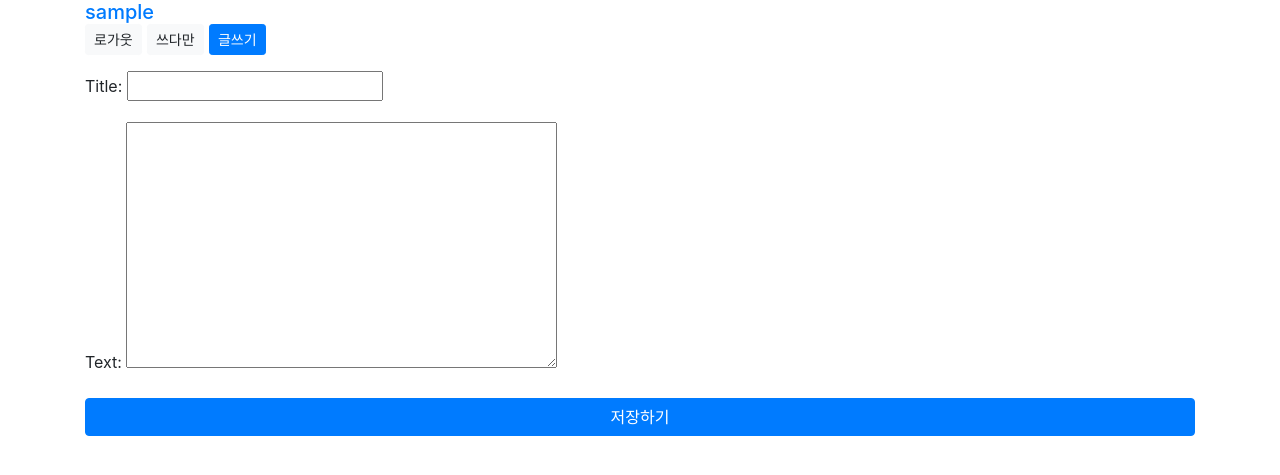
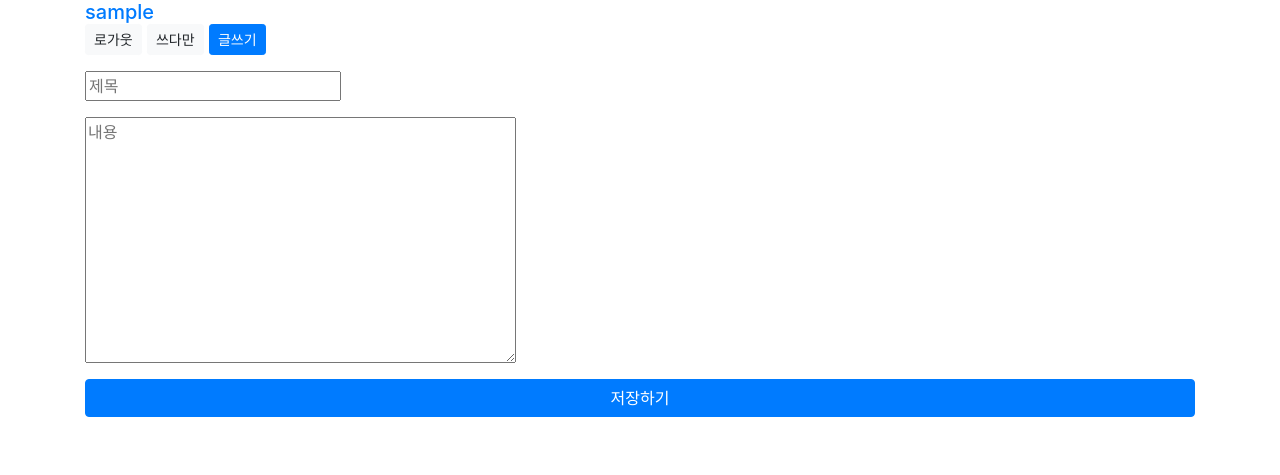
Before and after one commit to bobnorigun/memoir, a Django app: page /post/new/ in a window 1280 px wide. Shown: the top 475 px of the page. Run offline with Django 3.2, Linux system fonts and the light colour scheme; the visitor is signed in with stand-in values (Sample User, id 1); some libraries are stand-ins or nearby versions.

Commit message:
form field title remove

```diff
--- a/blog/forms.py
+++ b/blog/forms.py
@@ -7,6 +7,11 @@ class PostForm(forms.ModelForm):
         model = Post
         fields = ('title', 'text',)
 
+        widgets = {
+        	'title' : forms.TextInput(attrs={'placeholder': '제목'}),
+        	'text' : forms.Textarea(attrs={'placeholder': '내용'})
+        }
+
 class CommentForm(forms.ModelForm):
 
     class Meta:
--- a/blog/models.py
+++ b/blog/models.py
@@ -6,8 +6,8 @@ from django.utils import timezone
 
 class Post(models.Model):
     author = models.ForeignKey(settings.AUTH_USER_MODEL, on_delete=models.CASCADE)
-    title = models.CharField(max_length=200)
-    text = models.TextField()
+    title = models.CharField('',max_length=200)
+    text = models.TextField('')
     created_date = models.DateTimeField(default=timezone.now)
     published_date = models.DateTimeField(blank=True, null=True)
 
--- a/blog/templates/blog/post_edit.html
+++ b/blog/templates/blog/post_edit.html
@@ -1,8 +1,10 @@
 {% extends 'blog/base.html' %}
 
 {% block content %}
+<div class="form-group">
 	<form method="POST" class="post-form">{% csrf_token %}
 		{{ form.as_p }}
 		<button type="submit" class="btn btn-primary btn-block">저장하기</button>
 	</form>
+</div>
 {% endblock %}
--- a/blog/templates/registration/login.html
+++ b/blog/templates/registration/login.html
@@ -9,11 +9,11 @@
 	{% csrf_token %}
 		<div class="form-group">
 			<!--  {{ form.username.label_tag}}{{ form.username }} -->
-			<input class="form-control" id="{{ form.username.id_for_label }}" maxlength="15" name="{{ form.username.html_name }}" type="text" placeholder="Username" />
+			<input class="form-control" id="{{ form.username.id_for_label }}" maxlength="15" name="{{ form.username.html_name }}" type="text" placeholder="아이디" />
 		</div>
 		<div class="form-group">
 
-		    <input class="form-control" id="{{ form.password.id_for_label }}" maxlength="120" name="{{ form.password.html_name }}" type="password" placeholder="Password" />
+		    <input class="form-control" id="{{ form.password.id_for_label }}" maxlength="120" name="{{ form.password.html_name }}" type="password" placeholder="패스워드" />
 		</div>
 
 		<input type="submit" value="로그인" class="btn btn-primary btn-block" />
```
